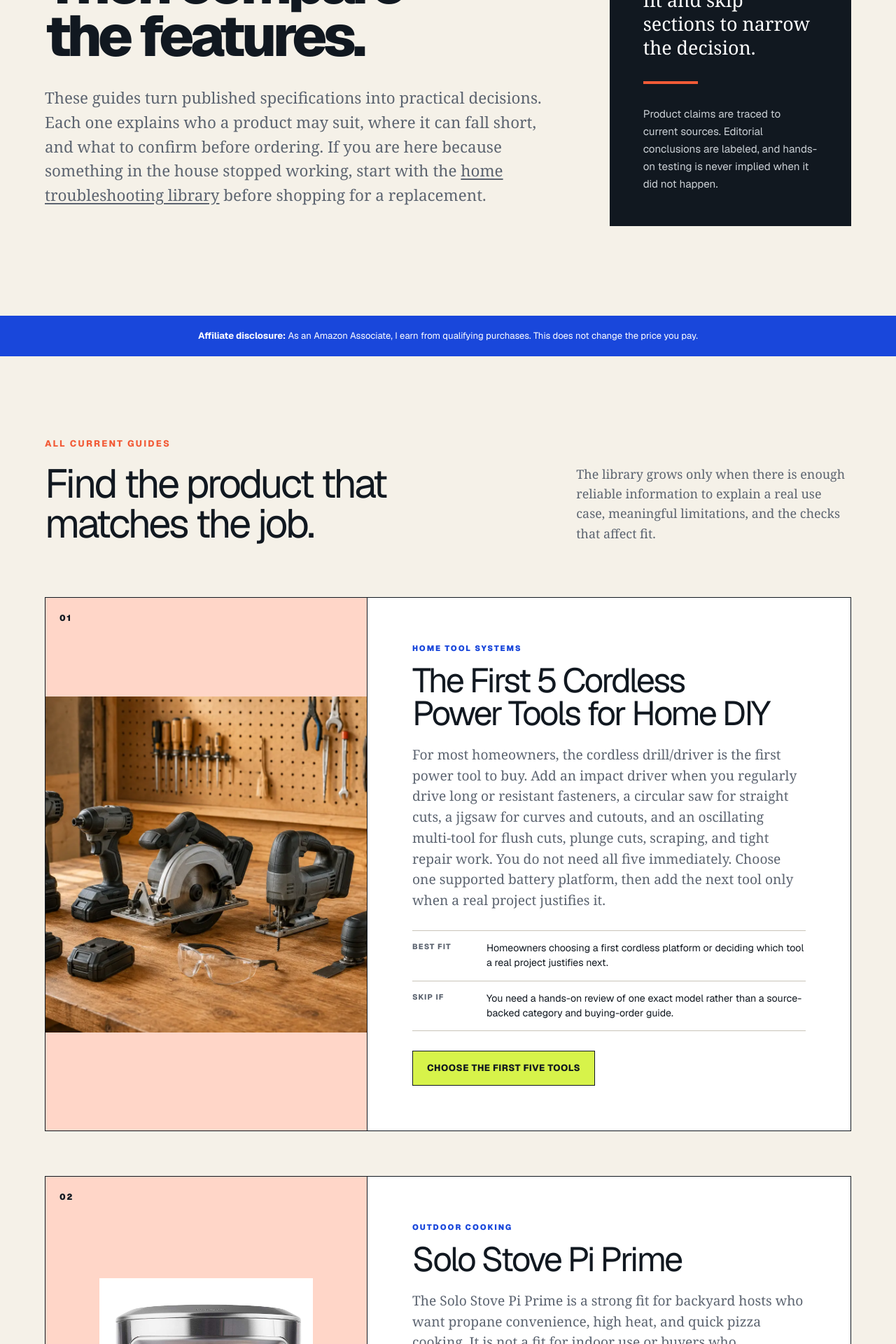
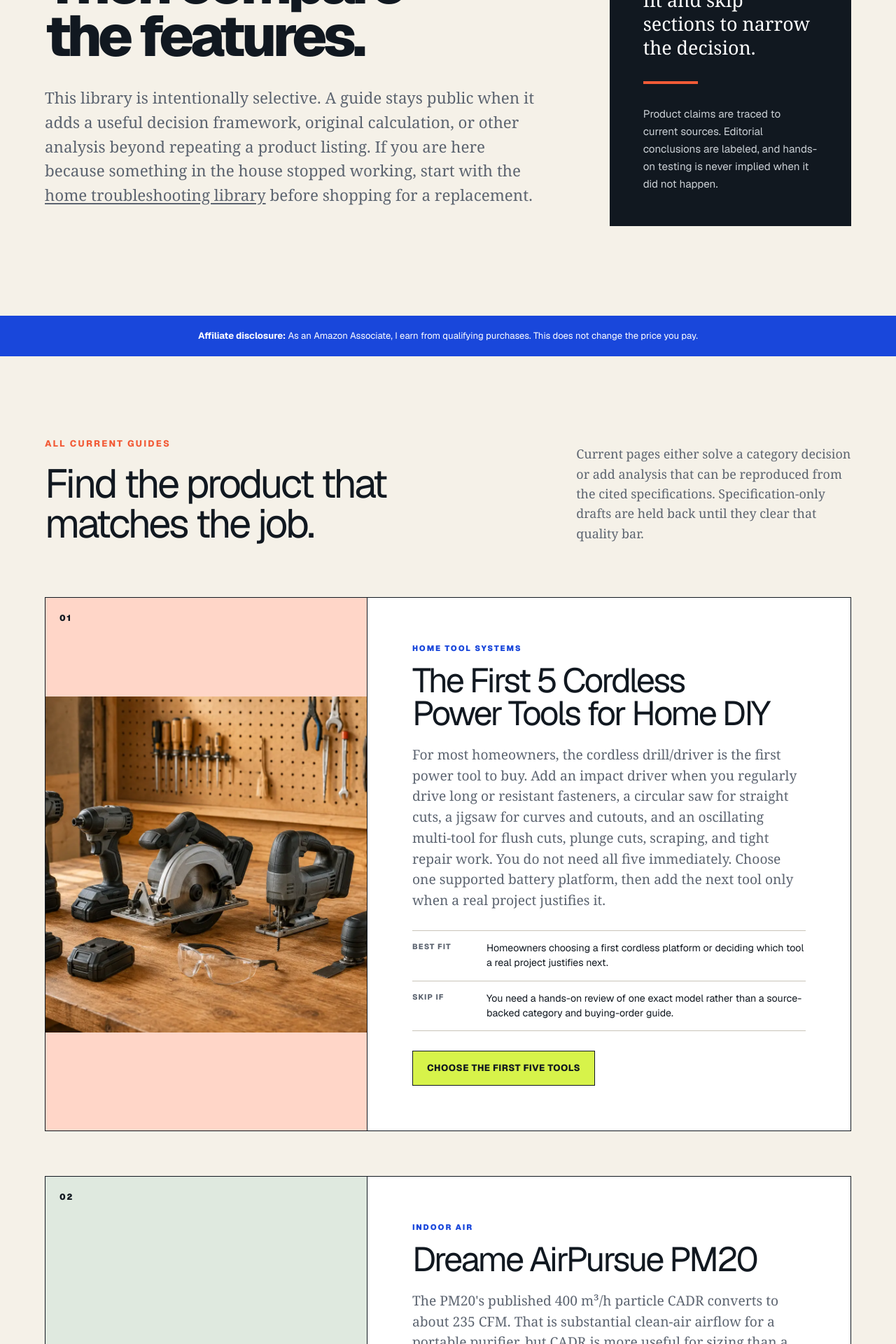
Before and after one commit to Dudeism74/trusted-home-2025, a Next.js app: page /guides in a window 1280 px wide. Shown: the part 380-2300 px from the top of the page at 70% size. Built offline with nearby package versions, Linux system fonts and the light colour scheme.

Commit message:
Curate buying guides to pages with added analysis

```diff
--- a/app/guides/page.tsx
+++ b/app/guides/page.tsx
@@ -10,6 +10,8 @@ import {
   cordlessToolsGuide,
 } from "../lib/cordless-tools-guide";
 import { products, SITE_NAME, SITE_URL } from "../lib/products";
+
+const publicProducts = products.filter((product) => product.slug === "dreame-pm20");
 
 const categoryGuide = {
   name: cordlessToolsGuide.title,
@@ -27,7 +29,7 @@ const categoryGuide = {
 export const metadata: Metadata = {
   title: "Home Product Buying Guides",
   description:
-    "Browse practical home product buying guides organized around fit, sourced specifications, tradeoffs, and checks to make before ordering.",
+    "Browse the current Trusted Home Essentials buying guides that add original decision frameworks, calculations, and practical fit checks to sourced product information.",
   alternates: { canonical: "/guides" },
   openGraph: {
     type: "website",
@@ -55,7 +57,7 @@ export default function GuidesIndex() {
       "@type": "ItemList",
       itemListElement: [
         { name: categoryGuide.name, url: SITE_URL + categoryGuide.url },
-        ...products.map((product) => ({
+        ...publicProducts.map((product) => ({
           name: product.name,
           url: SITE_URL + "/guides/" + product.slug,
         })),
@@ -78,9 +80,9 @@ export default function GuidesIndex() {
           <p className="eyebrow">Buying guide library</p>
           <h1>Start with fit. Then compare the features.</h1>
           <p className="guide-index-lede">
-            These guides turn published specifications into practical decisions.
-            Each one explains who a product may suit, where it can fall short, and
-            what to confirm before ordering. If you are here because something in
+            This library is intentionally selective. A guide stays public when it
+            adds a useful decision framework, original calculation, or other analysis
+            beyond repeating a product listing. If you are here because something in
             the house stopped working, start with the{" "}
             <Link
               href="/troubleshooting"
@@ -118,9 +120,9 @@ export default function GuidesIndex() {
             <h2 id="all-guides">Find the product that matches the job.</h2>
           </div>
           <p>
-            The library grows only when there is enough reliable information to
-            explain a real use case, meaningful limitations, and the checks that
-            affect fit.
+            Current pages either solve a category decision or add analysis that can
+            be reproduced from the cited specifications. Specification-only drafts
+            are held back until they clear that quality bar.
           </p>
         </header>
 
@@ -163,7 +165,7 @@ export default function GuidesIndex() {
             </div>
           </article>
 
-          {products.map((product, index) => (
+          {publicProducts.map((product, index) => (
             <article
               className={`guide-directory-card ${product.accent}`}
               key={product.slug}
```
